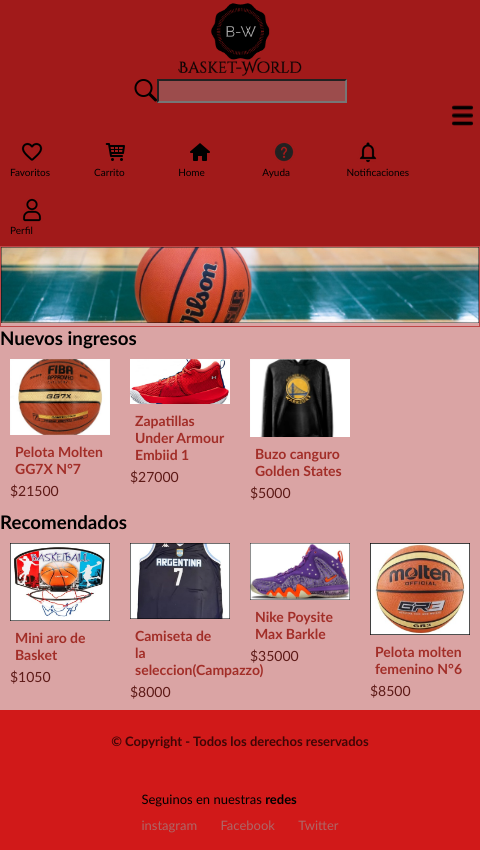
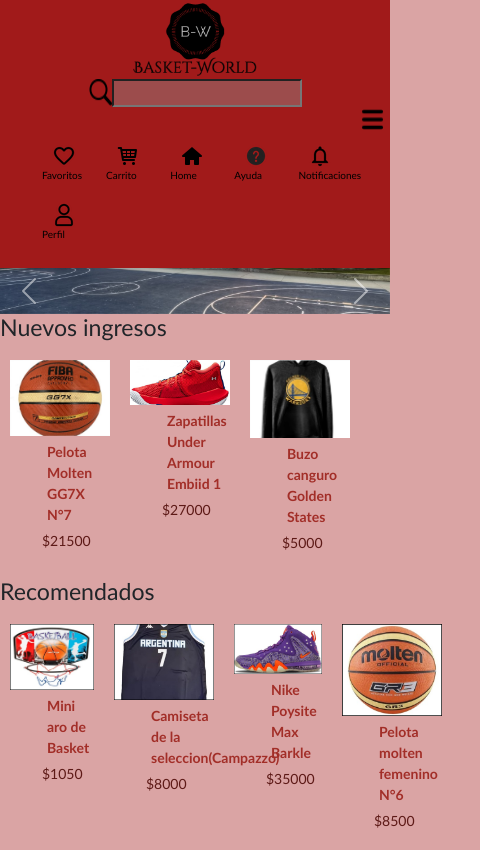
Before and after one commit to MarcosAuqui/Proyecto-Basket-World-, a plain HTML site: page index.html in a window 390 px wide. Shown: the top 850 px of the page, 480 px wide, since content can reach past the window. Drawn offline with nearby package versions, Linux system fonts and the light colour scheme.

Commit message:
agregando bs

```diff
--- a/assets/style.css
+++ b/assets/style.css
@@ -11,19 +11,8 @@
 
 }
 
-.grid-container{
-    display: grid;
-    grid-template-areas: "header header header header"
-                         "main main main main"
-                         "img-flotante img-flotante img-flotante img-flotante"
-                         "ingreso ingreso ingreso ingreso"
-                         "recom recom recom recom"
-                         "footer footer footer footer";
-}
-
 /*header*/
 header{
-    grid-area: header;
     background-color: #A11A1A;
      width: 100%;
 }
@@ -68,27 +57,15 @@
 }
 
 /*main*/
-main{
-    grid-area: main;
-}
 
 
 .img-flotante{
-    grid-area:img-flotante;
     border: solid rgb(191, 70, 70) .5px;
 }
 .img-flotante img{
     width: 100%;
 }
 
-.ingresos{
-    grid-area: ingreso;
-
-}
-
-.recom{
-    grid-area: recom;
-}
 
 .tarjetas{
     display: flex;
@@ -142,21 +119,8 @@
 
 
 /*Carrito*/
-.grid-carrito{
-    display: grid;
-    grid-template-areas:
-    "header header header"
-    " main-carrito main-carrito main-carrito"
-    "tarjetas-carrito tarjetas-carrito tarjetas-carrito"
-    "opciones-carrito opciones-carrito opciones-carrito"
-    "footer footer footer";
-}
 
-.main-carrito{
-    grid-area: main-carrito;
-}
 .tarjetas-carrito{
-    grid-area: tarjetas-carrito;
     display: flex;
     flex-direction: row;
 }
@@ -165,12 +129,10 @@
      margin: 10px;
 }
 .opciones-carrito{
-    grid-area: opciones-carrito;
     display: flex;
     flex-direction: row;
 }
 .footer-carrito{
-    grid-area: footer;
     background-color: #d11919;
 }
 
@@ -180,12 +142,6 @@
 
 
 
-.email{
-
-}
-.contraseña{
-
-}
 .logo-face{
     width: 40px;
 }
@@ -196,18 +152,6 @@
 
 /*responsive*/
 @media screen and (max-width: 576px){
-    .grid-carrito{
-        display: grid;
-        grid-template-areas:
-        "header header header"
-        " main-carrito main-carrito main-carrito"
-        "tarjetas-carrito tarjetas-carrito tarjetas-carrito"
-        "opciones-carrito opciones-carrito opciones-carrito"
-        "footer footer footer";
-    }
-    .header{
-        grid-area: header;
-    }
     .logo{
         width: 130px;
     }
@@ -252,18 +196,6 @@
         font-size: 13px;
     }
     /*home*/
-    .grid-container{
-        display: grid;
-        grid-template-areas: "header header header header"
-                             "main main main main"
-                             "img-flotante img-flotante img-flotante img-flotante"
-                             "ingreso ingreso ingreso ingreso"
-                             "recom recom recom recom"
-                             "footer footer footer footer";
-    }
-    .header{
-        grid-area: header;
-    }
     .logo{
         width: 130px;
     }
@@ -284,24 +216,10 @@
     .iconnav{
         width: 20px;
     }
-    .img-flotante{
-        grid-area:img-flotante;
-
-    }
     .img-flotante img{
         width: 100%;
 
     }
-
-    .ingresos{
-        grid-area: ingreso;
-
-    }
-
-    .recom{
-        grid-area: recom;
-    }
-
     .tarjetas{
         display: flex;
         flex-direction: row;
@@ -331,7 +249,6 @@
 /*footer*/
 
 footer{
-    grid-area: footer;
     background-color: #d11919;
     padding: 1em;
     display: flex;
--- a/index.html
+++ b/index.html
@@ -5,6 +5,8 @@
   <meta http-equiv="X-UA-Compatible" content="IE=edge">
   <meta name="viewport" content="width=device-width, initial-scale=1.0">
   <title>Basket world</title>
+  <!-- CSS only -->
+<link href="https://cdn.jsdelivr.net/npm/bootstrap@5.2.0-beta1/dist/css/bootstrap.min.css" rel="stylesheet" integrity="sha384-0evHe/X+R7YkIZDRvuzKMRqM+OrBnVFBL6DOitfPri4tjfHxaWutUpFmBp4vmVor" crossorigin="anonymous">
   <link href="https://unpkg.com/aos@2.3.1/dist/aos.css" rel="stylesheet">
   <link rel="stylesheet" href="./assets/style.css">
 </head>
@@ -32,9 +34,27 @@
      </nav>
    </header>
      <main class="main">
-       <section  class="img-flotante">
-         <img src="./imagenes/primerimagenflotante.jpg" alt="">
-       </section>
+      <div id="carouselExampleControls" class="carousel slide" data-bs-ride="carousel">
+        <div class="carousel-inner">
+          <div class="carousel-item active">
+            <img src="./imagenes/primerimagenflotante.jpg" class="d-block w-100" alt="...">
+          </div>
+          <div class="carousel-item">
+            <img src="./imagenes/segunda-imgFlotante.jpg" class="d-block w-100" alt="...">
+          </div>
+          <div class="carousel-item">
+            <img src="./imagenes/tercer-imagenFlotante.png" class="d-block w-100" alt="...">
+          </div>
+        </div>
+        <button class="carousel-control-prev" type="button" data-bs-target="#carouselExampleControls" data-bs-slide="prev">
+          <span class="carousel-control-prev-icon" aria-hidden="true"></span>
+          <span class="visually-hidden">Previous</span>
+        </button>
+        <button class="carousel-control-next" type="button" data-bs-target="#carouselExampleControls" data-bs-slide="next">
+          <span class="carousel-control-next-icon" aria-hidden="true"></span>
+          <span class="visually-hidden">Next</span>
+        </button>
+      </div>
         <!--Ingresos-->
       <section class="ingresos">
          <h3>Nuevos ingresos</h3>
@@ -111,7 +131,7 @@
         </div>
        </section>
     </main>
-    <footer class="footer-index">
+    <footer class="">
       <h4 class="derechos-reserv">© Copyright - Todos los derechos reservados</h4>
       <div>
          <p class="txt-seguinos">Seguinos en nuestras <b>redes</b></p>
@@ -127,5 +147,7 @@
   <script>
     AOS.init();
   </script>
+  <!-- JavaScript Bundle with Popper -->
+ <script src="https://cdn.jsdelivr.net/npm/bootstrap@5.2.0-beta1/dist/js/bootstrap.bundle.min.js" integrity="sha384-pprn3073KE6tl6bjs2QrFaJGz5/SUsLqktiwsUTF55Jfv3qYSDhgCecCxMW52nD2" crossorigin="anonymous"></script>
 </body>
 </html>
```
Also changed, not shown: pages/carrito.html (+5 -1 lines), imagenes/segunda-imgFlotante.jpg (added), imagenes/tercer-imagenFlotante.png (added).
